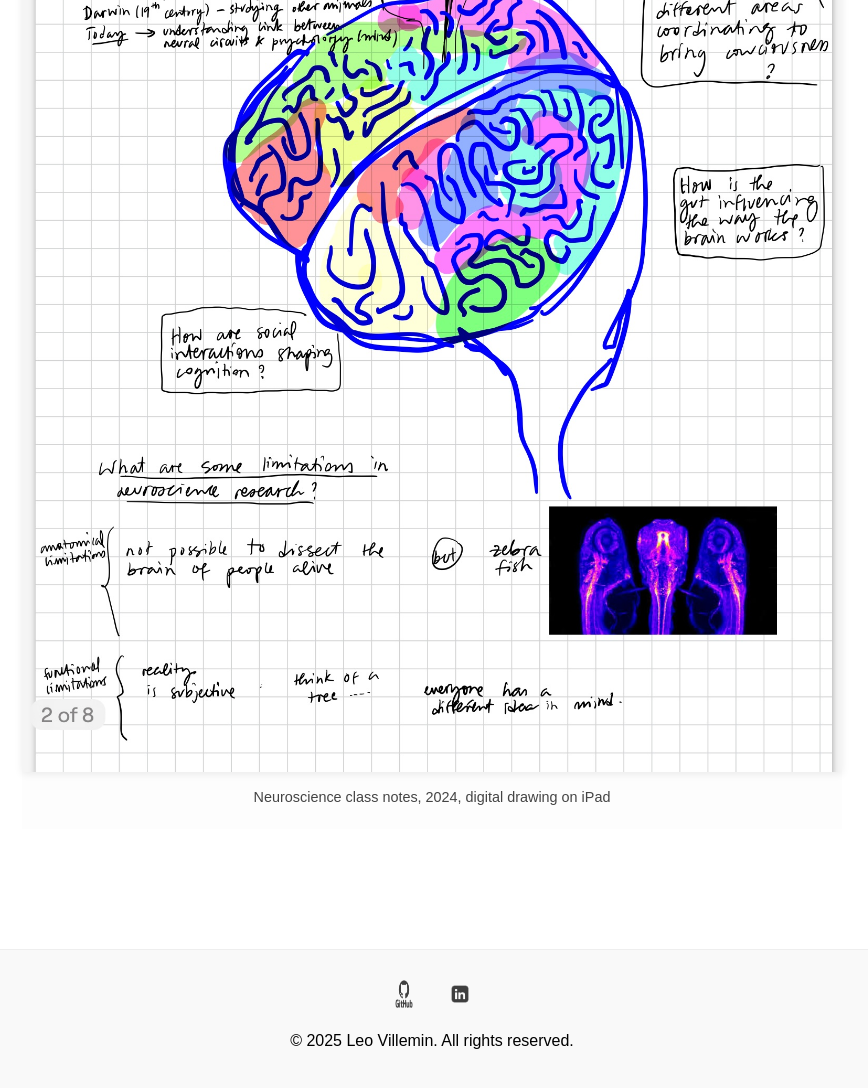
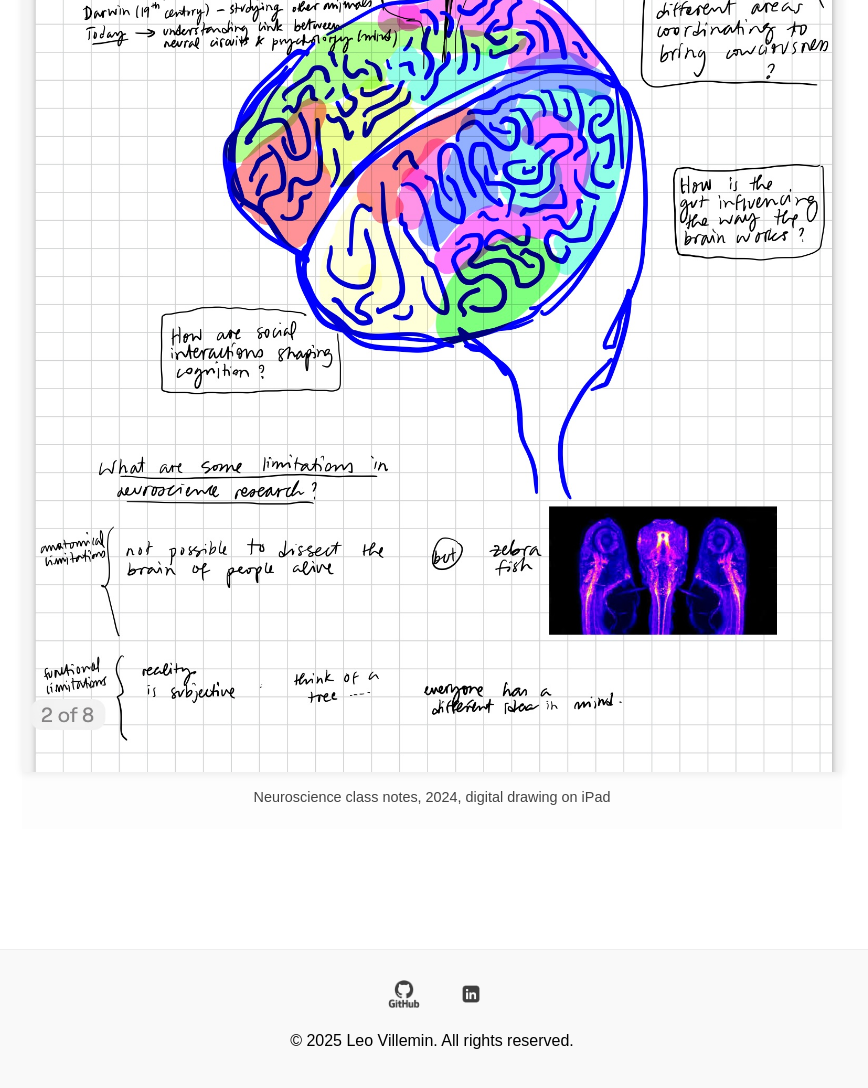
Before and after one commit to Leo-cmnd/leovillemin.github.io, a plain HTML site: page art.html in a window 1280 px wide. Shown: the part 3221-4309 px from the top of the page, without its empty margins (208-1076 px from the left). Drawn offline with Linux system fonts and the light colour scheme.

Commit message:
change the appearence of the logos to respect the dimensions

```diff
--- a/style.css
+++ b/style.css
@@ -274,11 +274,11 @@ footer {
 }
 
 .social-links img {
-    width: 28px;  /* Adjust size as needed for your logos */
-    height: 28px; /* Maintain aspect ratio, or set specific height if logos vary */
-    vertical-align: middle; /* Aligns images nicely if they are next to text (not the case here but good practice) */
-    opacity: 0.75; /* Slightly muted by default */
-    transition: opacity 0.2s ease-in-out; /* Smooth hover effect */
+    height: 28px; /* << SET YOUR DESIRED HEIGHT HERE */
+    width: auto;   /* << THIS IS THE KEY CHANGE: width will adjust to maintain aspect ratio */
+    vertical-align: middle; /* Good for alignment */
+    opacity: 0.75;
+    transition: opacity 0.2s ease-in-out;
 }
 
 .social-links a:hover img {
```
